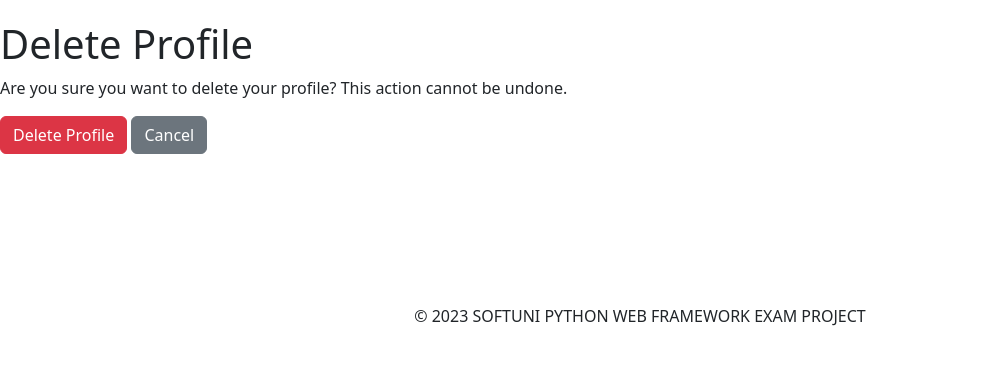
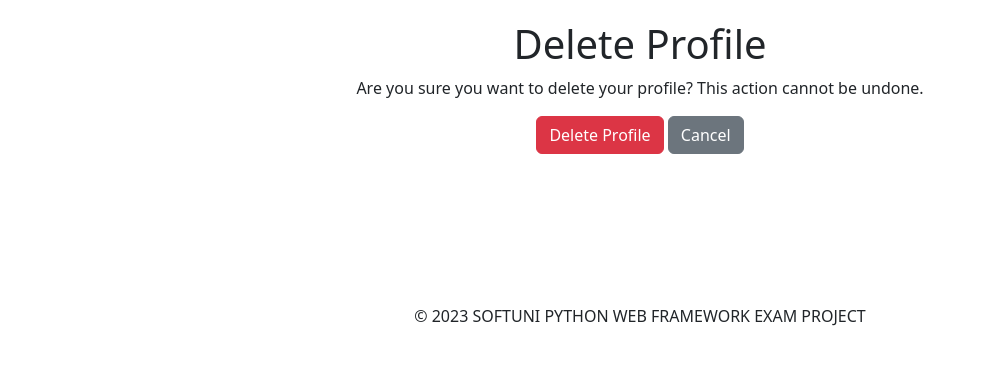
Before and after one commit to MPSokolov/Python-Web-Exam-Project, a Django app: page /accounts/delete/ in a window 1280 px wide. Shown: the part 56-421 px from the top of the page, without its empty margins (0-986 px from the left). Run offline with Django 4.2, Linux system fonts and the light colour scheme; the visitor is signed in with stand-in values (Sample User, id 1); data that the repository does not hold is empty.

Commit message:
Configured profile delete page

```diff
--- a/DIY_comunity/templates/accounts/profile-delete-page.html
+++ b/DIY_comunity/templates/accounts/profile-delete-page.html
@@ -1,6 +1,7 @@
 {% extends 'base/base.html' %}
 {% block page_content %}
 
+    <div class="d-flex flex-column align-items-center">
         <h1>Delete Profile</h1>
         <p>Are you sure you want to delete your profile? This action cannot be undone.</p>
         <form method="post">
@@ -8,5 +9,6 @@
             <input type="submit" value="Delete Profile" class="btn btn-danger">
             <a href="{% url 'index' %}" class="btn btn-secondary">Cancel</a>
         </form>
+    </div>
 
 {% endblock %}
```
Lines whose indentation alone changed are shown as unchanged.
